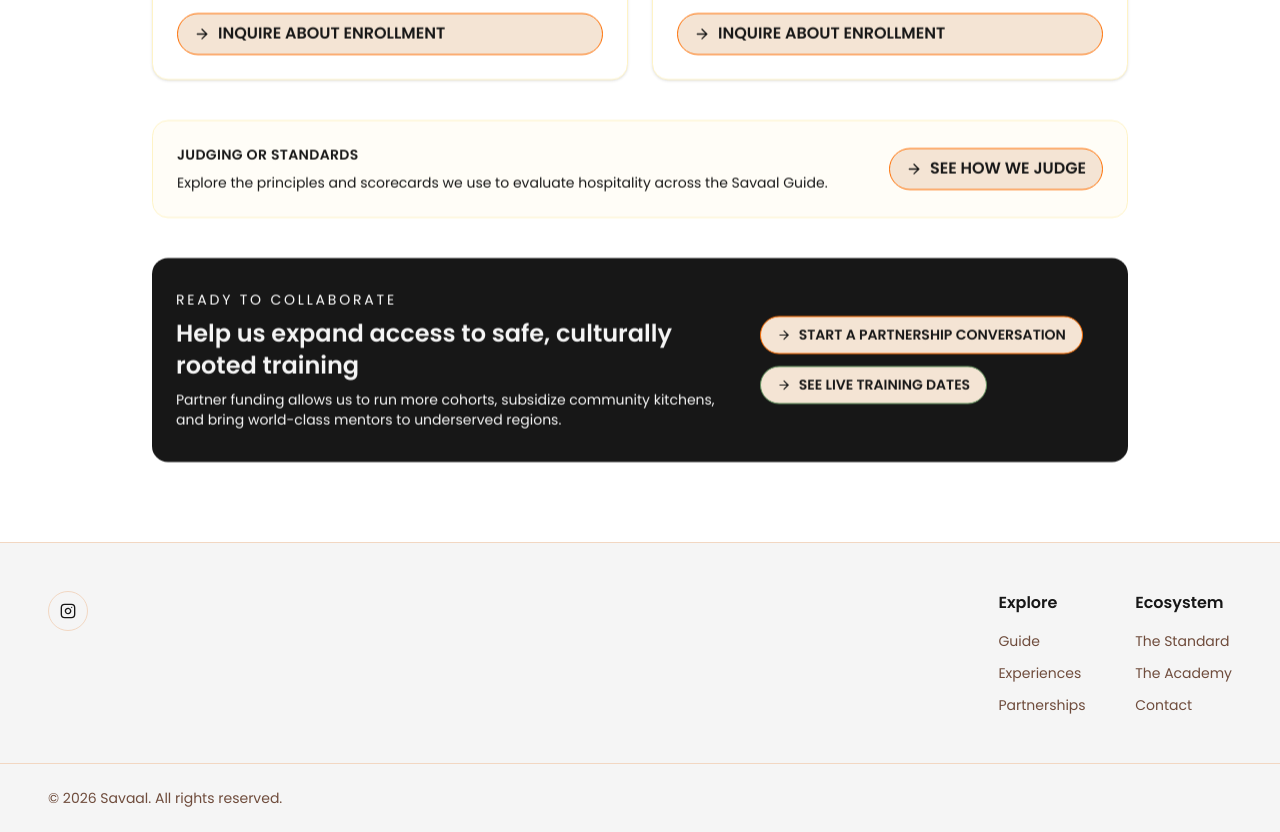
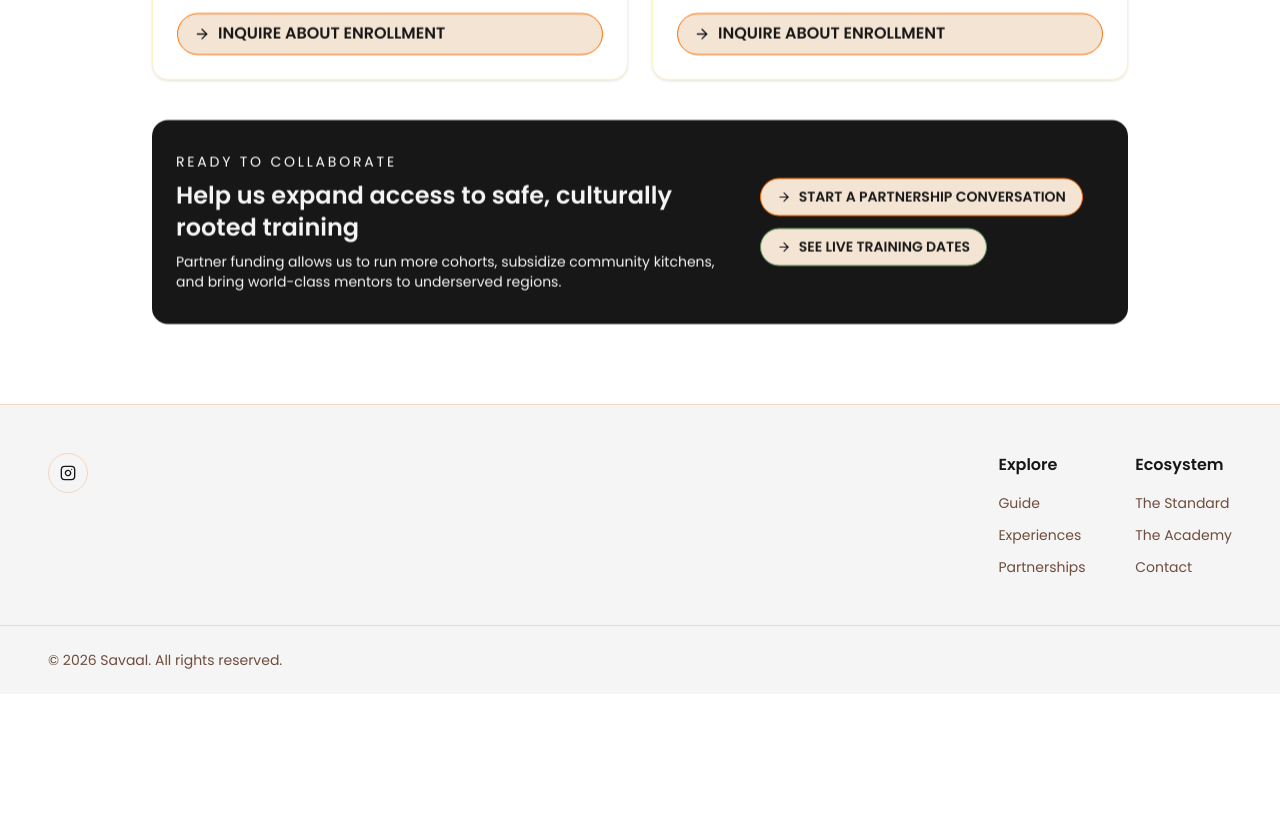
Before and after one commit to LayerSyncAi/savaal, a Next.js app: page /about-us/academy-training in a window 1280 px wide. Shown: the part 820-1652 px from the top of the page. After the commit the page ends 1514 px from the top, so only its background shows below. Built offline with nearby package versions, Linux system fonts and the light colour scheme.

Commit message:
Updated Academy page

```diff
--- a/app/about-us/academy-training/page.tsx
+++ b/app/about-us/academy-training/page.tsx
@@ -142,7 +142,7 @@ export default function AcademyTrainingPage() {
 				))}
 			</div>
 
-			<div className="flex flex-col gap-4 rounded-2xl border border-amber-100 bg-amber-50/40 p-6 md:flex-row md:items-center md:justify-between">
+			{/* <div className="flex flex-col gap-4 rounded-2xl border border-amber-100 bg-amber-50/40 p-6 md:flex-row md:items-center md:justify-between">
 				<div>
 					<p className="text-sm font-semibold uppercase tracking-wide text-amber-700">
 						Judging or standards
@@ -161,7 +161,7 @@ export default function AcademyTrainingPage() {
 					icon={<FiArrowRight />}
 					className="uppercase"
 				/>
-			</div>
+			</div> */}
 
 			<div className="rounded-2xl bg-neutral-900 px-6 py-8 text-white">
 				<div className="flex flex-col gap-4 md:flex-row md:items-center md:justify-between">
```
